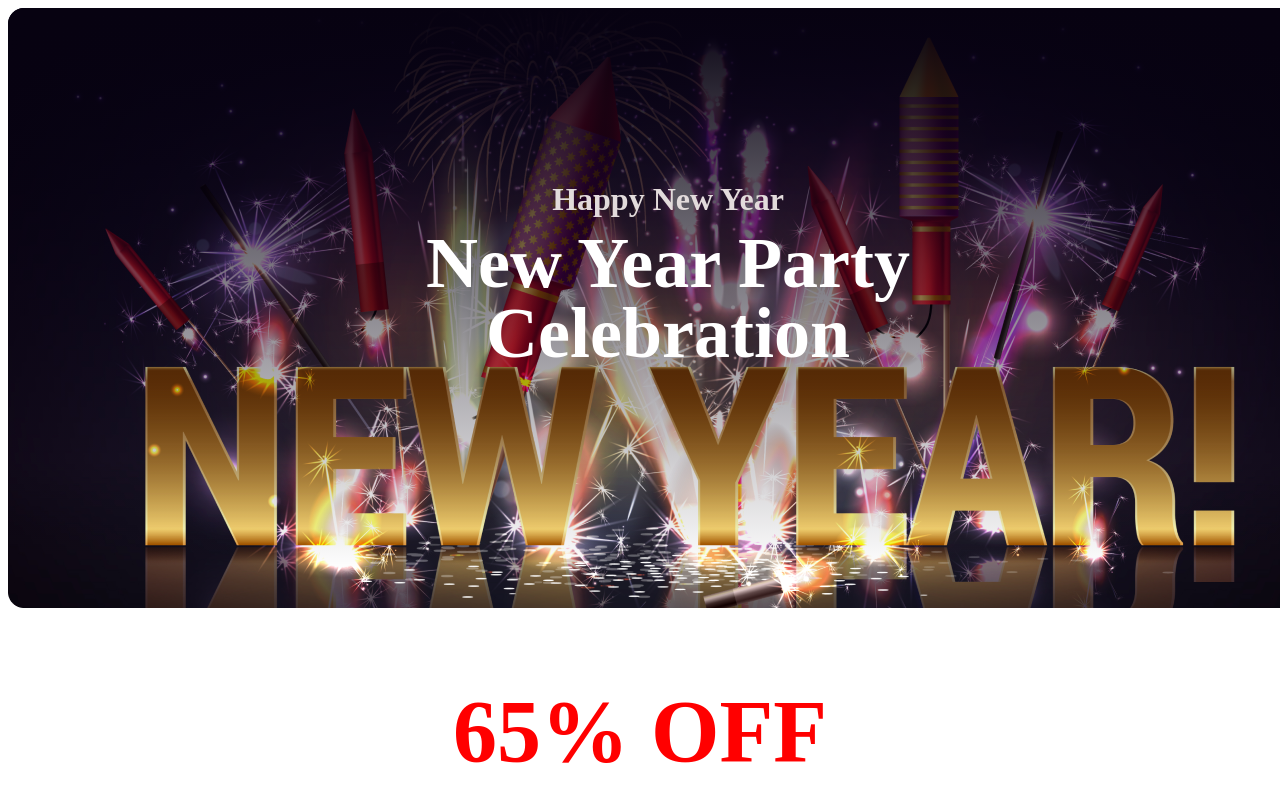
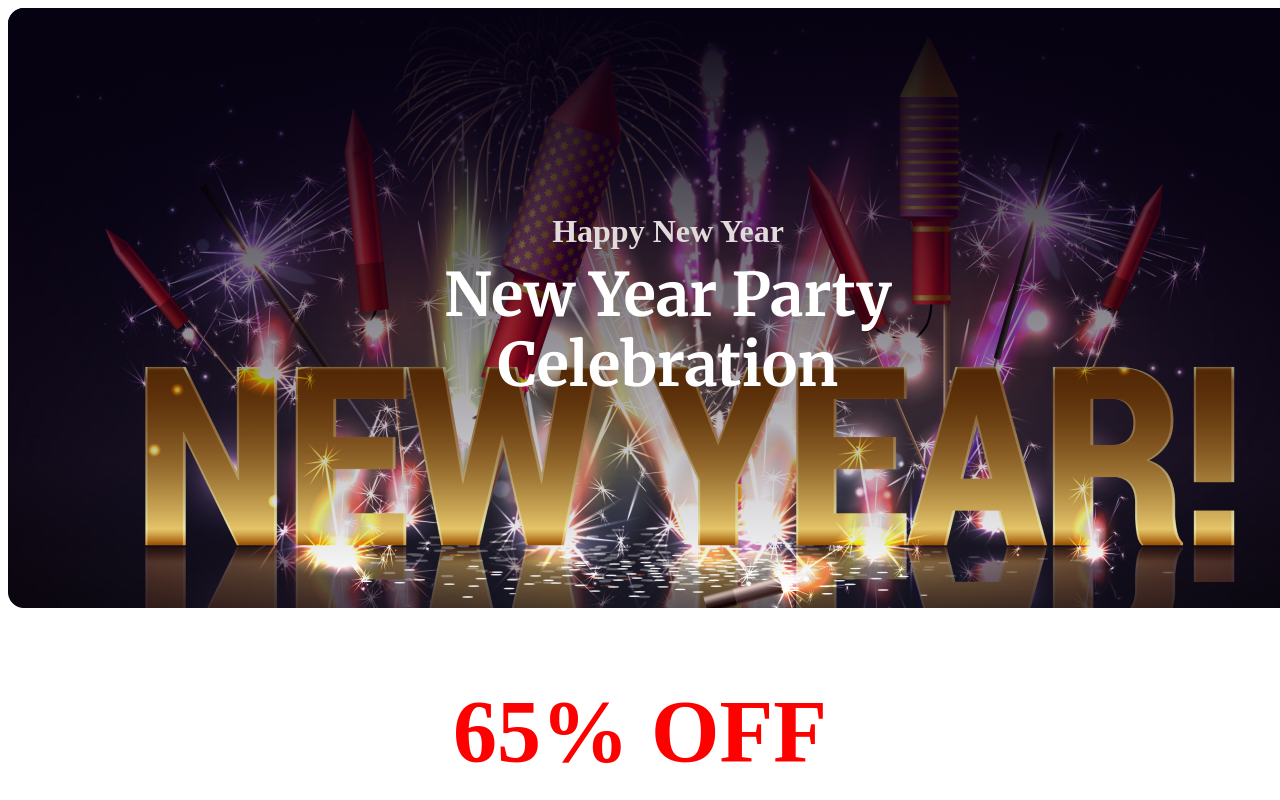
Before and after one commit to ismail-eub/New-year-Mission-Website, a plain HTML site: page index.html in a window 1280 px wide. Shown: the top 800 px of the page. Drawn offline with Linux system fonts and the light colour scheme.

Commit message:
some edit

```diff
--- a/index.html
+++ b/index.html
@@ -14,7 +14,7 @@
     <header class="container">
         <div class="container-content">
             <div class="container-text">
-                <h4>Happy New Year</h4>
+                <h6>Happy New Year</h6>
                 <h3>New Year Party Celebration</h3>
             </div>
 
--- a/style.css
+++ b/style.css
@@ -1,4 +1,4 @@
-/* @import url('https://fonts.googleapis.com/css2?family=Merriweather:ital,wght@0,400;0,700;1,400&family=Open+Sans:wght@800&display=swap'); */
+@import url('https://fonts.googleapis.com/css2?family=Inter&family=Merriweather:ital,wght@0,400;0,700;1,400&family=Open+Sans:wght@800&display=swap');
 
 
 .container {
@@ -23,16 +23,14 @@
     background: linear-gradient(180deg, #070211 0%, rgba(7, 2, 17, 0.00) 100%);
 }
 
-.container-content h4 {
+.container-content h6 {
     color: #e2dbdb;
     text-align: center;
-    font-family: Merriweather;
+    /* font-family: Merriweather; */
     font-size: 32px;
     font-weight: 400px;
     margin-bottom: 10px;
-
-
-
+    text-decoration: none;
 }
 
 .container-content h3 {
@@ -40,7 +38,7 @@
     color: #FFF;
     text-align: center;
     font-family: Merriweather;
-    font-size: 72px;
+    font-size: 60px;
     font-weight: 100px;
     line-height: 70px;
     margin-top: 0;
```
